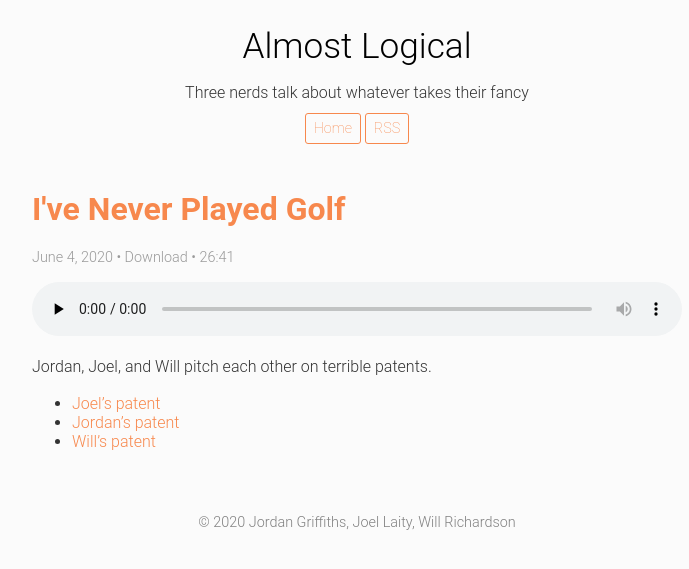
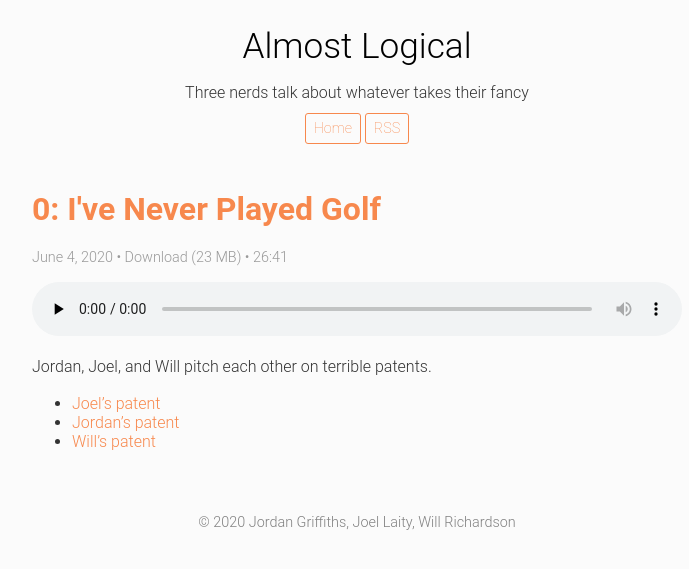
Before and after one commit to willhbr/the-dop, a Jekyll site: the page built from _posts/2020-06-04-i-ve-never-played-golf.md, in a window 1280 px wide. Shown: the top 569 px of the page, without its empty margins (283-972 px from the left). Built offline with Jekyll 4.4.1, drawn with Linux system fonts in a browser that asks for light colours.

Commit message:
Fixup feed and episode numbering

```diff
--- a/_layouts/post.html
+++ b/_layouts/post.html
@@ -2,18 +2,24 @@
 layout: default
 ---
 
+{% assign parts = page.permalink | split: '/' %}
+{% assign episode = parts[2] %}
+
 <div class="post-container">
   <h1 class="post-title">
     <a class="post-link" href="{{ page.url | absolute_url }}">
-      {{ page.title }}
+      {{ episode }}: {{ page.title }}
     </a>
   </h1>
 
   <div class="metadata">
-    <a href="/archive#{{ page.url }}">{{ page.date | date: "%B %-d, %Y" }}</a>
+    <a href="/episodes#{{ page.url }}">{{ page.date | date: "%B %-d, %Y" }}</a>
     {% if page.podcastfile %}
       &bull;
       <a href="{{ page.podcastfile }}" download>Download</a>
+      {% if page.length %}
+        ({{ page.length | divided_by: 1024 | divided_by: 1024 }} MB)
+      {% endif %}
     {% endif %}
     {% if page.duration %}
       &bull;
--- a/_posts/2020-06-04-i-ve-never-played-golf.md
+++ b/_posts/2020-06-04-i-ve-never-played-golf.md
@@ -5,6 +5,7 @@ date: 2020-06-04
 layout: post
 podcastfile: "https://traffic.libsyn.com/secure/thedop/dop-0.mp3"
 length: "24918266"
+permalink: /episodes/0
 ---
 
 Jordan, Joel, and Will pitch each other on terrible patents.
--- a/index.html
+++ b/index.html
@@ -3,10 +3,13 @@ layout: default
 ---
 
 {% for post in paginator.posts %}
+  {% assign parts = post.permalink | split: '/' %}
+  {% assign episode = parts[2] %}
+
   <div class="post-container">
     <h1 class="post-title">
       <a class="post-link" href="{{ post.url | absolute_url }}">
-        {{ post.title }}
+        {{ episode }}: {{ post.title }}
       </a>
     </h1>
 
```
Also changed, not shown: _posts/2020-06-12-reverse-molotov-cocktail.md (+1 -0 lines), archive/index.html (deleted, +0 -10 lines), episodes/index.html (added, +12 -0 lines), feed.xml (+7 -2 lines).
